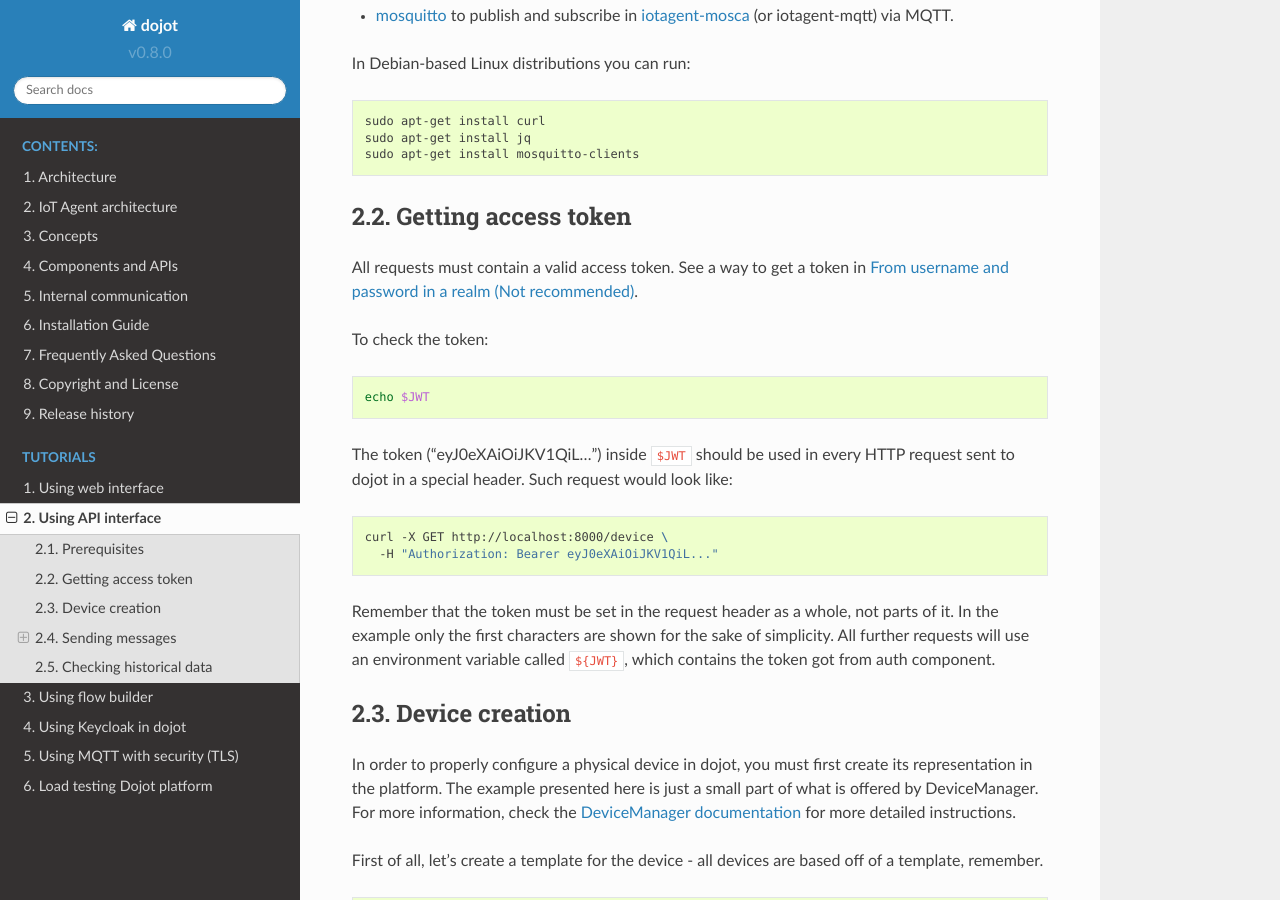
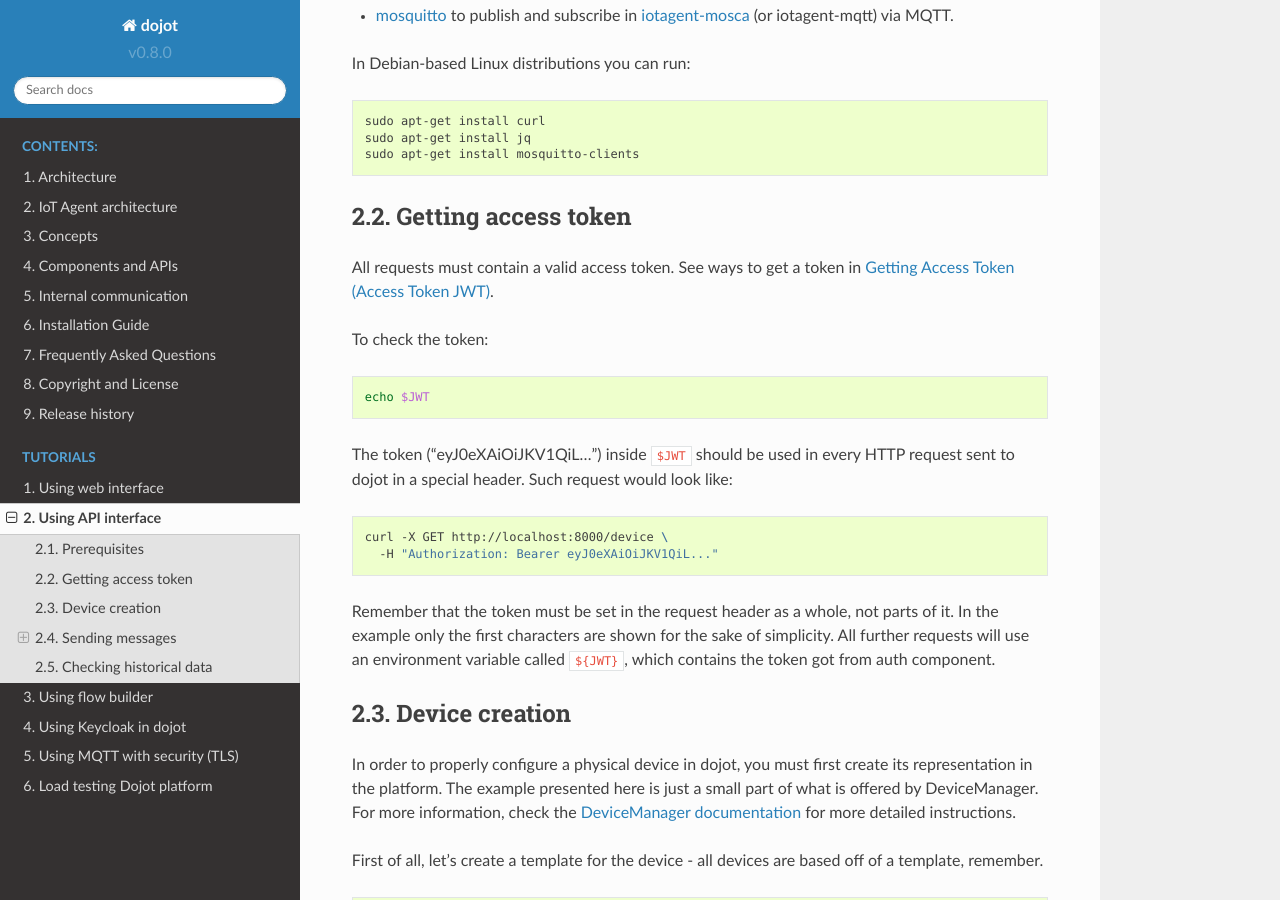
Before and after one commit to dojot/docs, a Sphinx documentation site: the page built from source/using-api-interface.rst, in a window 1280 px wide and 900 px high, scrolled down 553 px. Built offline with Sphinx 7.4.7 and the Read the Docs theme 2.0.0, drawn with Linux system fonts in a browser that asks for light colours.

Commit message:
changes from review

```diff
--- a/source/using-api-interface.rst
+++ b/source/using-api-interface.rst
@@ -37,7 +37,7 @@
 --------------------
 
 All requests must contain a valid access
-token.  See a way to get a token in :ref:`Getting Access Token JWT from *username* and *password*`.
+token. See ways to get a token in :ref:`Getting Access Token JWT`.
 
 To check the token:
 
```
Also changed, not shown: README.md (+1 -0 lines), source/using-keycloak.rst (+7 -5 lines), 2 other files.
